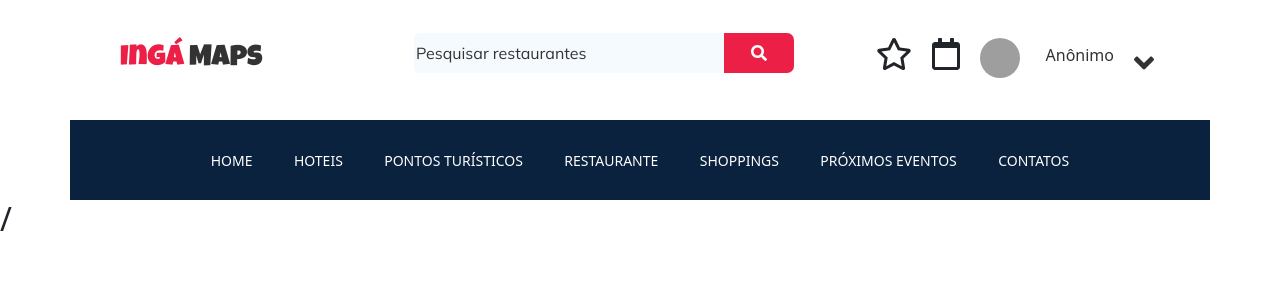
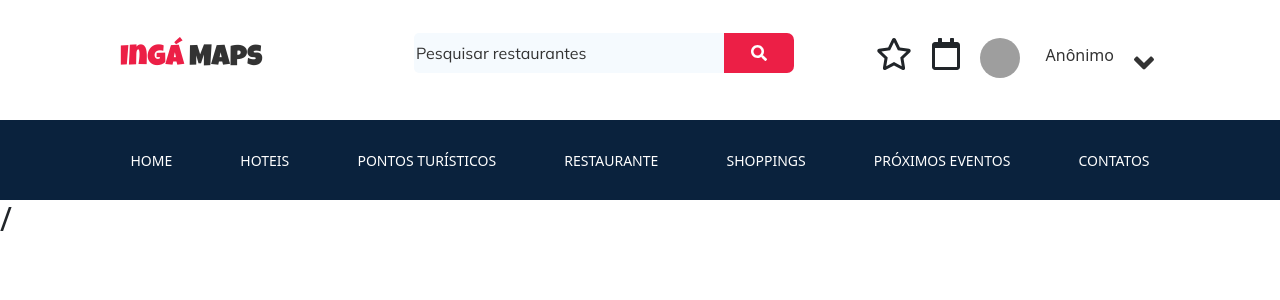
Before and after one commit to sergiogscruz/inga-maps, a React (Create React App) app: page / in a window 1280 px wide. Shown: the top 300 px of the page. Built offline with nearby package versions, Linux system fonts and the light colour scheme; grey boxes are pictures that could not be loaded.

Commit message:
FIX: correcao de alteracao css no nav-menu gerado pela inclusao do Bootstrap no projeto
Issue: https://trello.com/c/uhSB3fv3

```diff
--- a/src/components/menu/nav-menu.css
+++ b/src/components/menu/nav-menu.css
@@ -1,11 +1,11 @@
-.container {
+.container-nav {
     width: 100vw;
     height: 80px;
     background-color: #0A223D;
     display: flex;
 }
 
-.container ul {
+.container-nav ul {
     width: 100%;
     display: flex;
     flex-direction: row;
@@ -18,7 +18,7 @@
     margin-top: 0;
 }
 
-.container ul li {
+.container-nav ul li {
     display: flex;
     align-items: center;
     padding-left: 1%;
@@ -26,11 +26,11 @@
     text-align: center;
 }
 
-.container ul li:hover {
+.container-nav ul li:hover {
     background-color: #EC1F46;
 }
 
-.container ul li a {
+.container-nav ul li a {
     color: #FFFF;
     text-decoration: none;
     font-size: 14px;
--- a/src/components/menu/nav-menu.js
+++ b/src/components/menu/nav-menu.js
@@ -5,8 +5,7 @@ import './nav-menu.css'
 export default function NavMenu() {
 
     return (
-        <div className="container">
-
+        <div className="container-nav">
             <ul>
               <li>
                 <Link to="/">HOME</Link>
```
